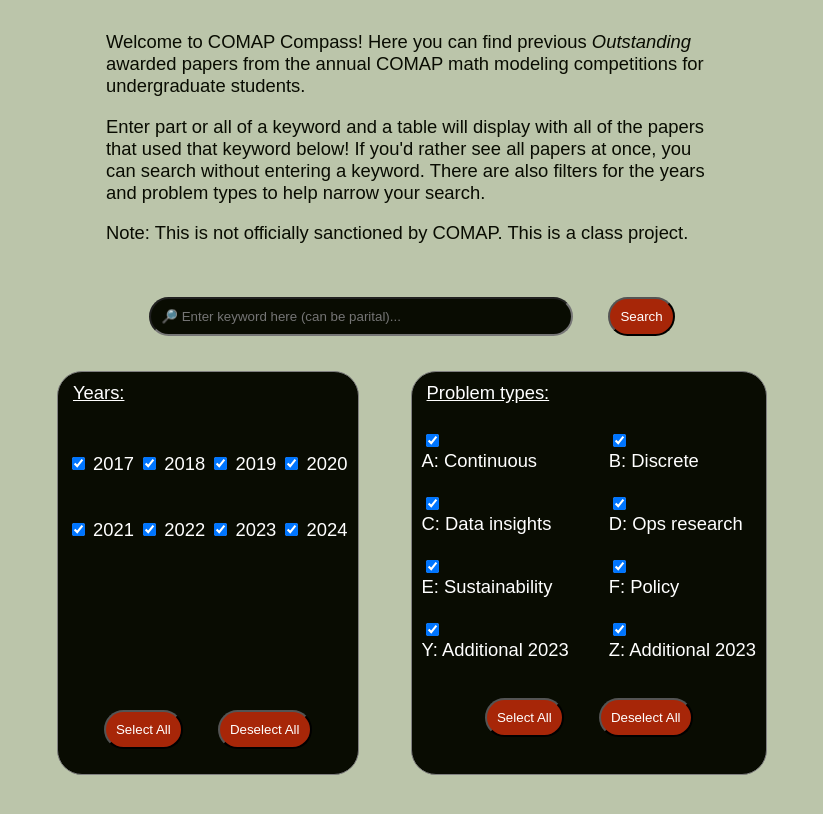
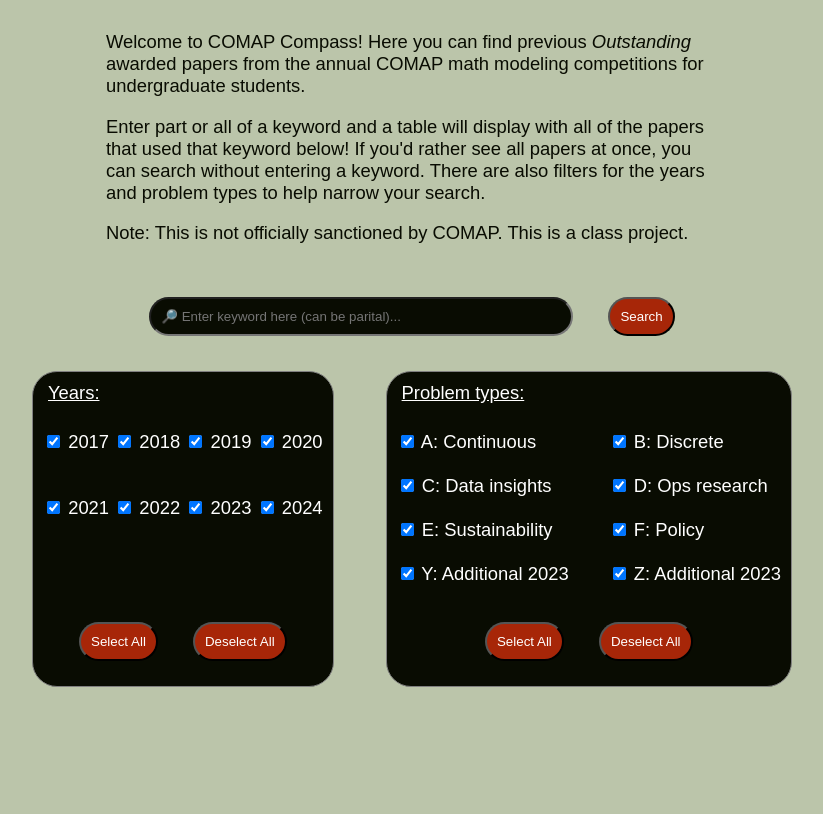
Before and after one commit to AnthonyJMillspaugh/math-modeling-database, a plain HTML site: page math-modeling-papers-website/website.html in a window 1280 px wide. Shown: the part 358-1172 px from the top of the page, without its empty margins (228-1051 px from the left). After the commit the page ends 1098 px from the top, so only its background shows below. Drawn offline with Linux system fonts and the light colour scheme; no server answers.

Commit message:
Update website spacing and add image to README

```diff
--- a/math-modeling-papers-website/website.html
+++ b/math-modeling-papers-website/website.html
@@ -35,7 +35,7 @@
 
   <div class="specialcenter">
     <div id="yearBox">
-      <p><u>Years:</u></p><br><br>
+      <p><u>Years:</u></p><br>
       <input type="checkbox" id="2017" name="2017" value="2017" checked>
       <label for="2017"> 2017</label>
       <input type="checkbox" id="2018" name="2018" value="2018" checked>
@@ -51,7 +51,7 @@
       <input type="checkbox" id="2023" name="2023" value="2023" checked>
       <label for="2023"> 2023</label>
       <input type="checkbox" id="2024" name="2024" value="2024" checked>
-      <label for="2024"> 2024</label><br><br><br><br><br><br><br><br>
+      <label for="2024"> 2024</label><br><br><br><br><br>
       <button onclick="selectAll('yearBox')">Select All</button>
       <button onclick="deselectAll('yearBox')">Deselect All</button>
     </div>
@@ -61,24 +61,16 @@
 
       <div class="problem-columns">
       <div class="left-problems">
-        <input type="checkbox" id="a" name="a" value="a" checked>
-        <label for="a"> A: Continuous</label><br>
-        <input type="checkbox" id="c" name="c" value="c" checked>
-        <label for="c"> C: Data insights</label><br>
-        <input type="checkbox" id="e" name="e" value="e" checked>
-        <label for="e"> E: Sustainability</label><br>
-        <input type="checkbox" id="y" name="y" value="y" checked>
-        <label for="y"> Y: Additional 2023</label>
+        <label><input type="checkbox" id="a" name="a" value="a" checked> A: Continuous</label><br>
+        <label><input type="checkbox" id="c" name="c" value="c" checked> C: Data insights</label><br>
+        <label><input type="checkbox" id="e" name="e" value="e" checked> E: Sustainability</label><br>
+        <label><input type="checkbox" id="y" name="y" value="y" checked> Y: Additional 2023</label>
       </div>
       <div class="right-problems">
-        <input type="checkbox" id="b" name="b" value="b" checked>
-        <label for="b"> B: Discrete</label><br>
-        <input type="checkbox" id="d" name="d" value="d" checked>
-        <label for="d"> D: Ops research</label><br>
-        <input type="checkbox" id="f" name="f" value="f" checked>
-        <label for="f"> F: Policy</label><br>
-        <input type="checkbox" id="z" name="z" value="z" checked>
-        <label for="z"> Z: Additional 2023</label>
+        <label><input type="checkbox" id="b" name="b" value="b" checked> B: Discrete</label><br>
+        <label><input type="checkbox" id="d" name="d" value="d" checked> D: Ops research</label><br>
+        <label><input type="checkbox" id="f" name="f" value="f" checked> F: Policy</label><br>
+        <label><input type="checkbox" id="z" name="z" value="z" checked> Z: Additional 2023</label>
       </div>
       </div>
       <br>
```
Also changed, not shown: README.md, math-modeling-assets/COMAP-Compass-Website.png (added).
